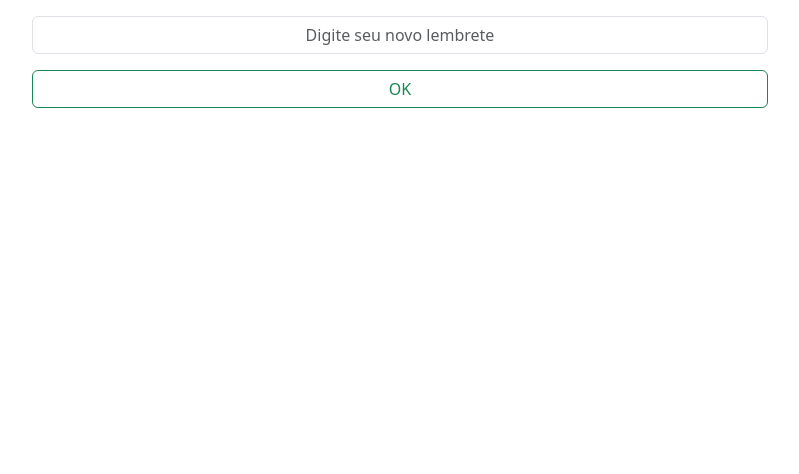
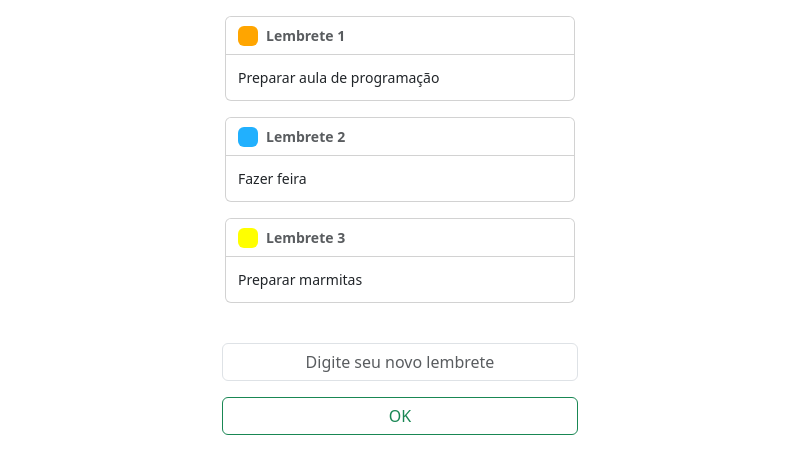
Before and after one commit to LK-Mota/Lista-De-Tarefas, a React (Create React App) app in the folder lista-de-tarefas/: page / in a window 1280 px wide. Shown: the top 474 px of the page, without its empty margins (240-1039 px from the left). Built offline with nearby package versions, Linux system fonts and the light colour scheme.

Commit message:
feat(p1-pdmn): exibe lista ficticia

```diff
--- a/lista-de-tarefas/src/App.js
+++ b/lista-de-tarefas/src/App.js
@@ -1,10 +1,13 @@
 import LembreteEntrada from "./LembreteEntrada";
+import LembreteLista from "./LembreteLista";
 
 function App() {
   return (
     <div className="container">
       <div className="row justify-content-center">
-        <div className="col-sm-12 col-md-10 col-lg-8">
+        <div className="col-sm-12 col-md-6 col-lg-4">
+          <LembreteLista/>
+          <br />
           <LembreteEntrada/>
         </div>
       </div>
--- /dev/null
+++ b/lista-de-tarefas/src/LembreteLista.js
@@ -0,0 +1,93 @@
+function LembreteLista() {
+  return (
+    <div className="row">
+      <div className="col">
+        <div
+          aria-live="polite"
+          aria-atomic="true"
+          className="d-flex justify-content-center align-items-center w-100"
+        >
+          <div
+            className="toast show shadow-none mt-3"
+            role="alert"
+            aria-live="assertive"
+            aria-atomic="true"
+          >
+            <div className="toast-header">
+              <svg
+                className="bd-placeholder-img rounded me-2"
+                width="20"
+                height="20"
+                aria-hidden="true"
+                preserveAspectRatio="xMidYMid slice"
+                focusable="false"
+              >
+                <rect width="100%" height="100%" fill="#FFA500"></rect>
+              </svg>
+              <strong className="me-auto">Lembrete 1</strong>
+            </div>
+            <div className="toast-body">Preparar aula de programação</div>
+          </div>
+        </div>
+
+        <div
+          aria-live="polite"
+          aria-atomic="true"
+          className="d-flex justify-content-center align-items-center w-100"
+        >
+          <div
+            className="toast show shadow-none mt-3"
+            role="alert"
+            aria-live="assertive"
+            aria-atomic="true"
+          >
+            <div className="toast-header">
+              <svg
+                className="bd-placeholder-img rounded me-2"
+                width="20"
+                height="20"
+                aria-hidden="true"
+                preserveAspectRatio="xMidYMid slice"
+                focusable="false"
+              >
+                <rect width="100%" height="100%" fill="#21b0fe"></rect>
+              </svg>
+              <strong className="me-auto">Lembrete 2</strong>
+            </div>
+            <div className="toast-body">Fazer feira</div>
+          </div>
+        </div>
+
+        <div
+          aria-live="polite"
+          aria-atomic="true"
+          className="d-flex justify-content-center align-items-center w-100"
+        >
+          <div
+            className="toast show shadow-none mt-3"
+            role="alert"
+            aria-live="assertive"
+            aria-atomic="true"
+          >
+            <div className="toast-header">
+              <svg
+                className="bd-placeholder-img rounded me-2"
+                width="20"
+                height="20"
+                aria-hidden="true"
+                preserveAspectRatio="xMidYMid slice"
+                focusable="false"
+              >
+                <rect width="100%" height="100%" fill="#FFFF00"></rect>
+              </svg>
+              <strong className="me-auto">Lembrete 3</strong>
+            </div>
+            <div className="toast-body">Preparar marmitas</div>
+          </div>
+        </div>
+      </div>
+    </div>
+  );
+}
+
+export default LembreteLista;
```
Also changed, not shown: 1 other file (tests, documents, lock files or other folders).
